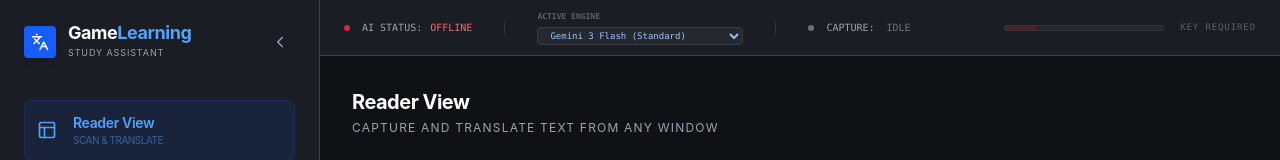
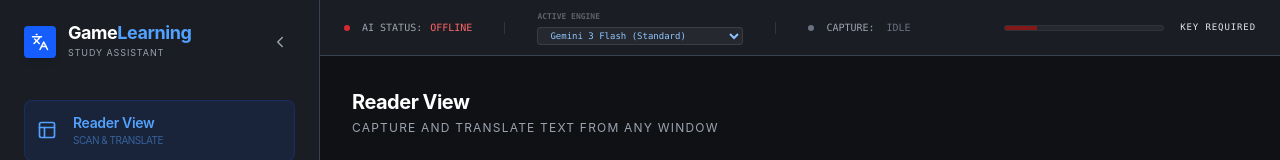
Before and after one commit to JesseTberg/GameLearning, a React (Vite) app: page / in a window 1280 px wide. Shown: the top 160 px of the page. Built offline with nearby package versions, Linux system fonts and the light colour scheme.

Commit message:
Style adjustments

```diff
--- a/index.html
+++ b/index.html
@@ -3,7 +3,7 @@
   <head>
     <meta charset="UTF-8" />
     <meta name="viewport" content="width=device-width, initial-scale=1.0" />
-    <title>LingoApp</title>
+    <title>GameLearning</title>
   </head>
   <body>
     <div id="root"></div>
--- a/src/App.tsx
+++ b/src/App.tsx
@@ -127,10 +127,10 @@ export default function App() {
             <div className="h-1.5 w-40 bg-white/5 rounded-full overflow-hidden border border-white/5">
               <div className={cn(
                 "h-full transition-all duration-700",
-                capture.isCapturing ? "bg-green-600 w-full" : (hasKey ? "bg-blue-600/50 w-1/2" : "bg-red-900/40 w-1/5")
+                capture.isCapturing ? "bg-green-600 w-full" : (hasKey ? "bg-blue-600 w-1/2" : "bg-red-900 w-1/5")
               )} />
             </div>
-            <span className="text-[9px] font-mono text-text-dim uppercase tracking-widest opacity-50">
+            <span className="text-[9px] font-mono text-text uppercase tracking-widest">
               {capture.isCapturing ? "Synchronizing" : (hasKey ? "System Secure" : "Key Required")}
             </span>
           </div>
```
